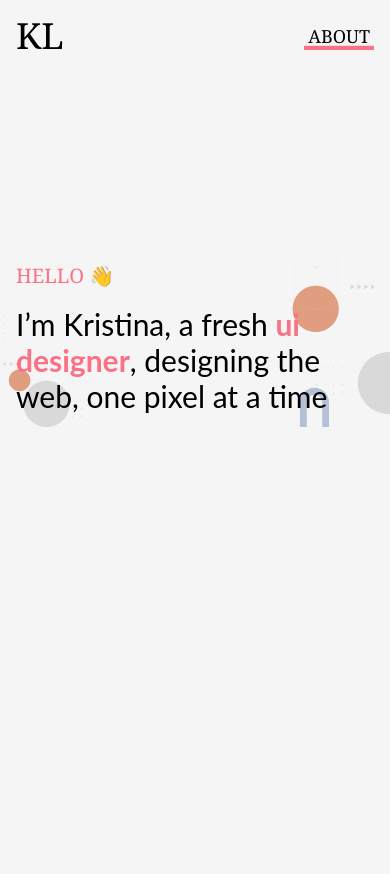
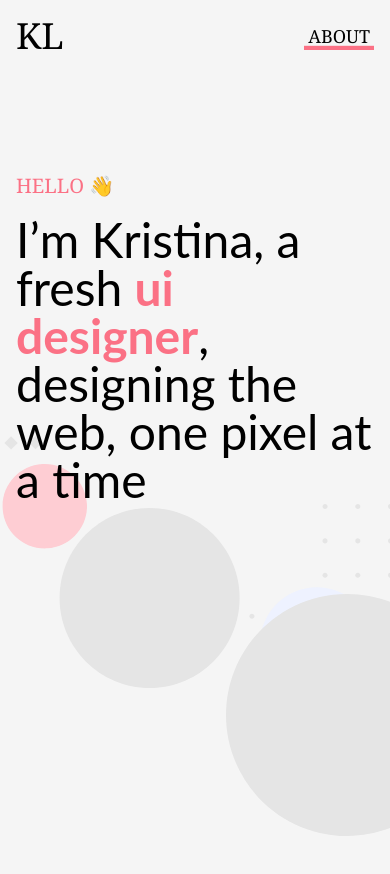
Before and after one commit to MLousdal/Kristina-Portfolio, an Astro site: page / in a window 390 px wide. Shown: the top 874 px of the page. Built offline with nearby package versions, Linux system fonts and the light colour scheme; Astro itself is replaced by a stand-in of ours.

Commit message:
Hero svgs

```diff
--- a/src/pages/about.astro
+++ b/src/pages/about.astro
@@ -23,7 +23,7 @@ const image = {
         >
           Get to know me <span class="">🍫</span>
         </p>
-        <h1 class="text-2xl md:text-5xl lg:text-7xl">
+        <h1 class="text-5xl md:text-7xl">
           Your book-loving and weight-lifting designer, with a global mindset
           that shines through in design.
         </h1>
--- a/src/pages/index.astro
+++ b/src/pages/index.astro
@@ -9,21 +9,29 @@ const image = {
 ---
 
 <Master title={title} description={description} image={image}>
-  <main class="">
-    <header
-      class="bg-hero-pattern bg-origin-border bg-center bg-no-repeat bg-contain h-80vh grid place-items-center"
-    >
-      <div class="container">
+  <main class="overflow-hidden">
+    <header class="h-80vh grid place-items-center">
+      <div class="container relative">
         <p
           class="text-primary-400 font-serif text-xl md:text-2xl lg:text-5xl mb-4 uppercase"
         >
           Hello <span class="">👋</span>
         </p>
-        <h1 class="text-3xl md:text-5xl lg:text-7xl">
+        <h1 class="text-5xl md:text-7xl">
           I’m Kristina, a fresh <strong class="text-primary-400"
             >ui designer</strong
           >, designing the web, one pixel at a time
         </h1>
+        <img src="/assets/hero1.svg" class="absolute top-1/4 -left-5 -z-10" />
+        <img
+          src="/assets/hero2.svg"
+          class="absolute -top-[135%] -right-[5%] -z-10"
+        />
+        <img src="/assets/hero3.svg" class="absolute top-full left-2/3 -z-10" />
+        <img
+          src="/assets/hero4.svg"
+          class="absolute -bottom-full -right-[20%] -z-10"
+        />
       </div>
     </header>
     <section class="h-screen"></section>
--- a/tailwind.config.cjs
+++ b/tailwind.config.cjs
@@ -46,9 +46,6 @@ module.exports = {
 		container: {
 			center: true,
 		},
-		backgroundImage: {
-			'hero-pattern': "url('/assets/hero-patteren.svg')",
-		}
 	},
 	plugins: [
 		require('@tailwindcss/typography'),
```
Also changed, not shown: public/assets/hero-patteren.svg (deleted), public/assets/hero1.svg (added), public/assets/hero2.svg (added), public/assets/hero3.svg (added), public/assets/hero4.svg (added).
